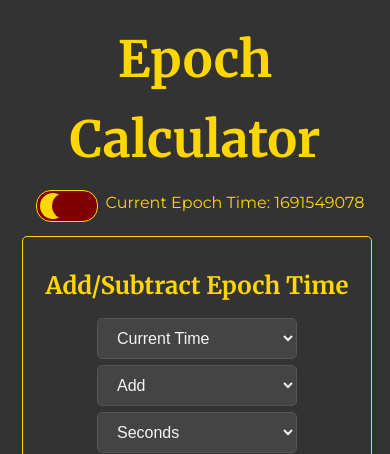
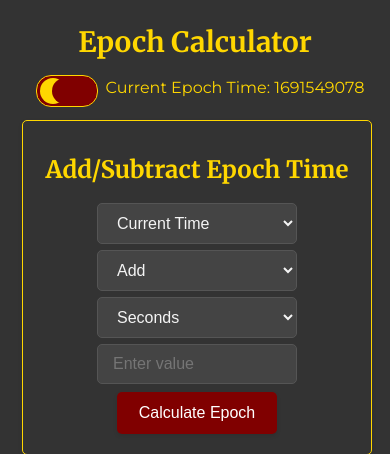
Before and after one commit to im-PJs/epochCalculator, a Flask app: page / in a window 390 px wide. Shown: the top 454 px of the page. Run offline with Flask 3, Linux system fonts and the light colour scheme.

Commit message:
Huge Changes

```diff
--- a/static/CSS/styles.css
+++ b/static/CSS/styles.css
@@ -195,10 +195,17 @@ button {
 @media screen and (max-width: 480px) {
     /* Adjustments for even smaller screens like older smartphones */
     h1 {
-        font-size: 18px; /* Reduced size for tiny screens */
+        font-size: 40px !important; /* Reduced size for tiny screens */
     }
     #currentEpochTime {
         margin-left: 20px; /* Adjust this as needed */
+    }
+}
+
+@media screen and (max-width: 400px) {
+    /* Adjustments for even smaller screens like older smartphones */
+    h1 {
+        font-size: 28px !important; /* Reduced size for tiny screens */
     }
 }
 
```
